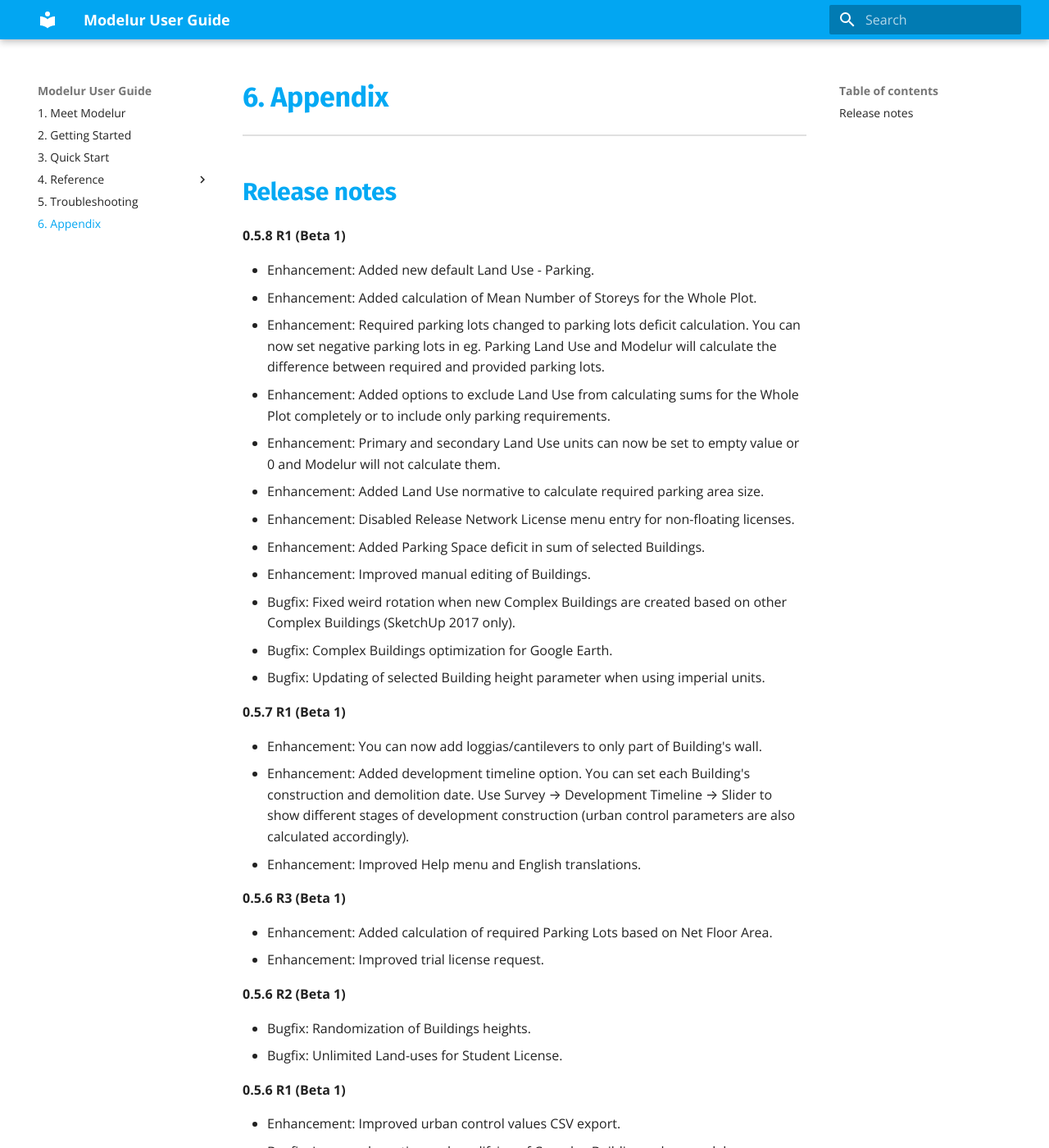
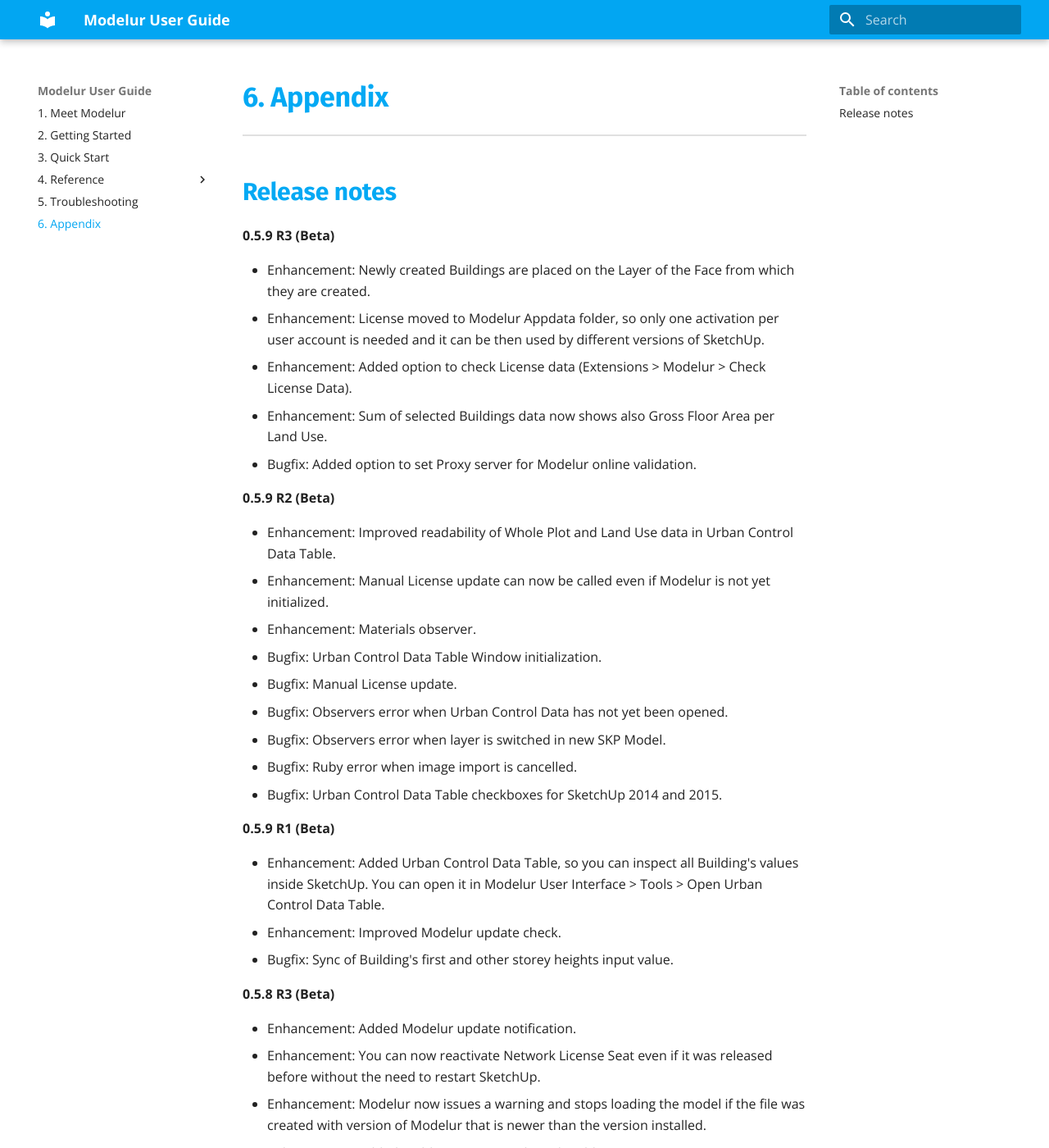
Before and after one commit to Modelur/docs, an MkDocs documentation site: the page built from docs/appendix.md, in a window 1280 px wide and 1400 px high. Shown: the whole window at 82% size. Built offline with MkDocs 1.6.1 and Material for MkDocs 9.7.7, drawn with Linux system fonts in a browser that asks for light colours; old or Windows-style settings are respelled for this version of MkDocs; some of the changed text lies outside the part shown.

```diff
--- a/docs/appendix.md
+++ b/docs/appendix.md
@@ -1,7 +1,47 @@
 Release notes
 -------------
+**0.5.9 R3 (Beta)**
 
-**0.5.8 R1 (Beta 1)**
+ - Enhancement: Newly created Buildings are placed on the Layer of the Face from which they are created.
+ - Enhancement: License moved to Modelur Appdata folder, so only one activation per user account is needed and it can be then used by different versions of SketchUp.
+ - Enhancement: Added option to check License data (Extensions > Modelur > Check License Data).
+ - Enhancement: Sum of selected Buildings data now shows also Gross Floor Area per Land Use.
+ - Bugfix: Added option to set Proxy server for Modelur online validation.
+
+**0.5.9 R2 (Beta)**
+
+ - Enhancement: Improved readability of Whole Plot and Land Use data in Urban Control Data Table.
+ - Enhancement: Manual License update can now be called even if Modelur is not yet initialized.
+ - Enhancement: Materials observer.
+ - Bugfix: Urban Control Data Table Window initialization.
+ - Bugfix: Manual License update.
+ - Bugfix: Observers error when Urban Control Data has not yet been opened.
+ - Bugfix: Observers error when layer is switched in new SKP Model.
+ - Bugfix: Ruby error when image import is cancelled.
+ - Bugfix: Urban Control Data Table checkboxes for SketchUp 2014 and 2015.
+
+**0.5.9 R1 (Beta)**
+
+ - Enhancement: Added Urban Control Data Table, so you can inspect all Building's values inside SketchUp. You can open it in Modelur User Interface > Tools > Open Urban Control Data Table.
+ - Enhancement: Improved Modelur update check.
+ - Bugfix: Sync of Building's first and other storey heights input value.
+
+**0.5.8 R3 (Beta)**
+
+ - Enhancement: Added Modelur update notification.
+ - Enhancement: You can now reactivate Network License Seat even if it was released before without the need to restart SketchUp.
+ - Enhancement: Modelur now issues a warning and stops loading the model if the file was created with version of Modelur that is newer than the version installed.
+ - Enhancement: Added Building Name in Selected Building Survey.
+ - Bugfix: Colons disappearing in Land use panel.
+ - Bugfix: When ComplexBuilding can't be initialized properly, its Building Parts are not added to sum values.
+
+**0.5.8 R2 (Beta)**
+
+ - Enhancement: Added HeadsUp Display of primary and secondary units for selected simple Buildings.
+ - Bugfix: Land Use removal, which reappeared if model was saved and later reopened.
+ - Bugfix: Fixed releasing of network license.
+
+**0.5.8 R1 (Beta)**
 
  - Enhancement: Added new default Land Use - Parking.
  - Enhancement: Added calculation of Mean Number of Storeys for the Whole Plot.
@@ -16,29 +56,29 @@ Release notes
  - Bugfix: Complex Buildings optimization for Google Earth.
  - Bugfix: Updating of selected Building height parameter when using imperial units.
 
-**0.5.7 R1 (Beta 1)**
+**0.5.7 R1 (Beta)**
 
  - Enhancement: You can now add loggias/cantilevers to only part of Building's wall.
  - Enhancement: Added development timeline option. You can set each Building's construction and demolition date. Use Survey --> Development Timeline --> Slider to show different stages of development construction (urban control parameters are also calculated accordingly).
  - Enhancement: Improved Help menu and English translations.
 
-**0.5.6 R3 (Beta 1)**
+**0.5.6 R3 (Beta)**
 
  - Enhancement: Added calculation of required Parking Lots based on Net Floor Area.
  - Enhancement: Improved trial license request.
 
-**0.5.6 R2 (Beta 1)**
+**0.5.6 R2 (Beta)**
 
  - Bugfix: Randomization of Buildings heights.
  - Bugfix: Unlimited Land-uses for Student License.
 
-**0.5.6 R1 (Beta 1)**
+**0.5.6 R1 (Beta)**
 
  - Enhancement: Improved urban control values CSV export.
  - Bugfix: Improved creating and modifying of Complex Buildings when model axes are rotated.
  - Bugfix: Improved calculation of Complex Buildings built areas.
 
-**0.5.5 (Beta 1)**
+**0.5.5 (Beta)**
 
  - Enhancement: Updated French translation.
  - Enhancement: Added floating (network) license option.
@@ -48,7 +88,7 @@ Release notes
  - Bugfix: Fixed upgrading of old Modelur models, which didn't contain Mixed-use buildings.
  - Bugfix: Fixed Trial License activation problem reported by some users.
 
-**0.5.4 (Beta 1)**
+**0.5.4 (Beta)**
 
  - Enhancement: Added an option to request for a trial license during activation.
  - Enhancement: Improved licensing.
```
Also changed, not shown: docs/troubleshooting.md (+5 -5 lines).
